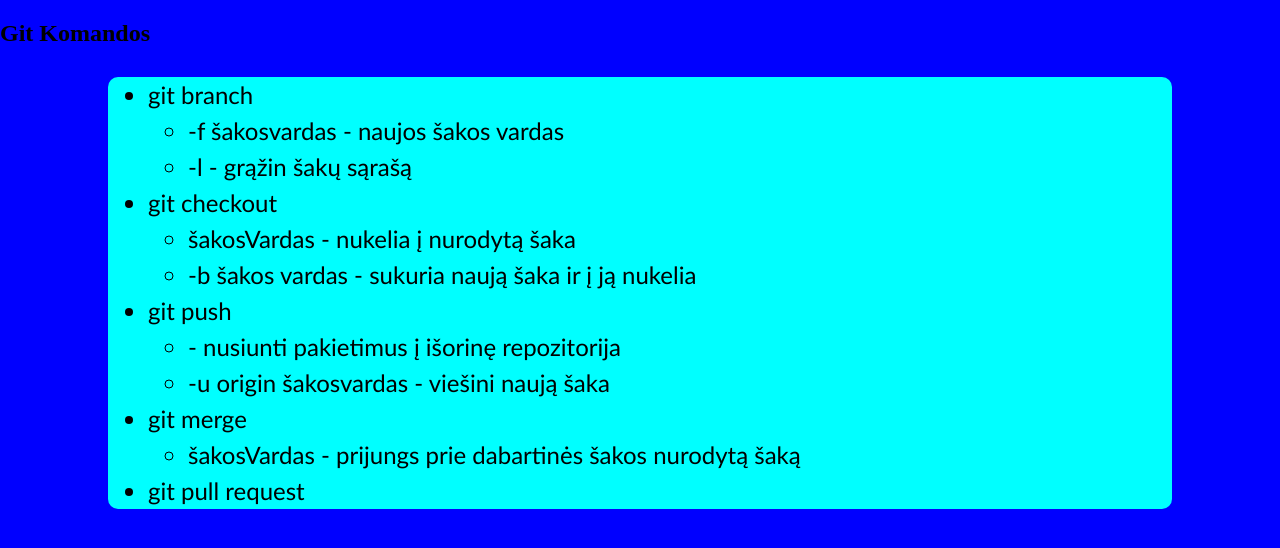
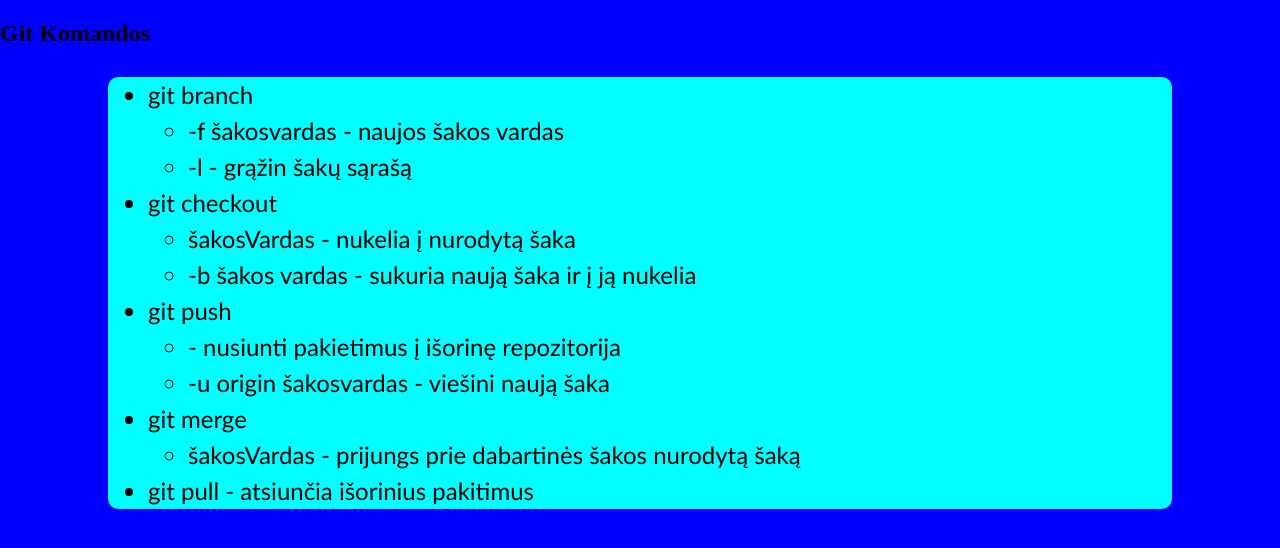
Before and after one commit to LaurynasMaz/fluffy-octo-carnival, a plain HTML site: page index.html in a window 1280 px wide. Drawn offline with Linux system fonts and the light colour scheme.

Commit message:
git pull taisymas

```diff
--- a/index.html
+++ b/index.html
@@ -35,7 +35,7 @@
           <li>šakosVardas - prijungs prie dabartinės šakos nurodytą šaką</li>
         </ul>
       </li>
-      <li>git pull request</li>
+      <li>git pull - atsiunčia išorinius pakitimus</li>
     </ul>
 
   </section>
```
